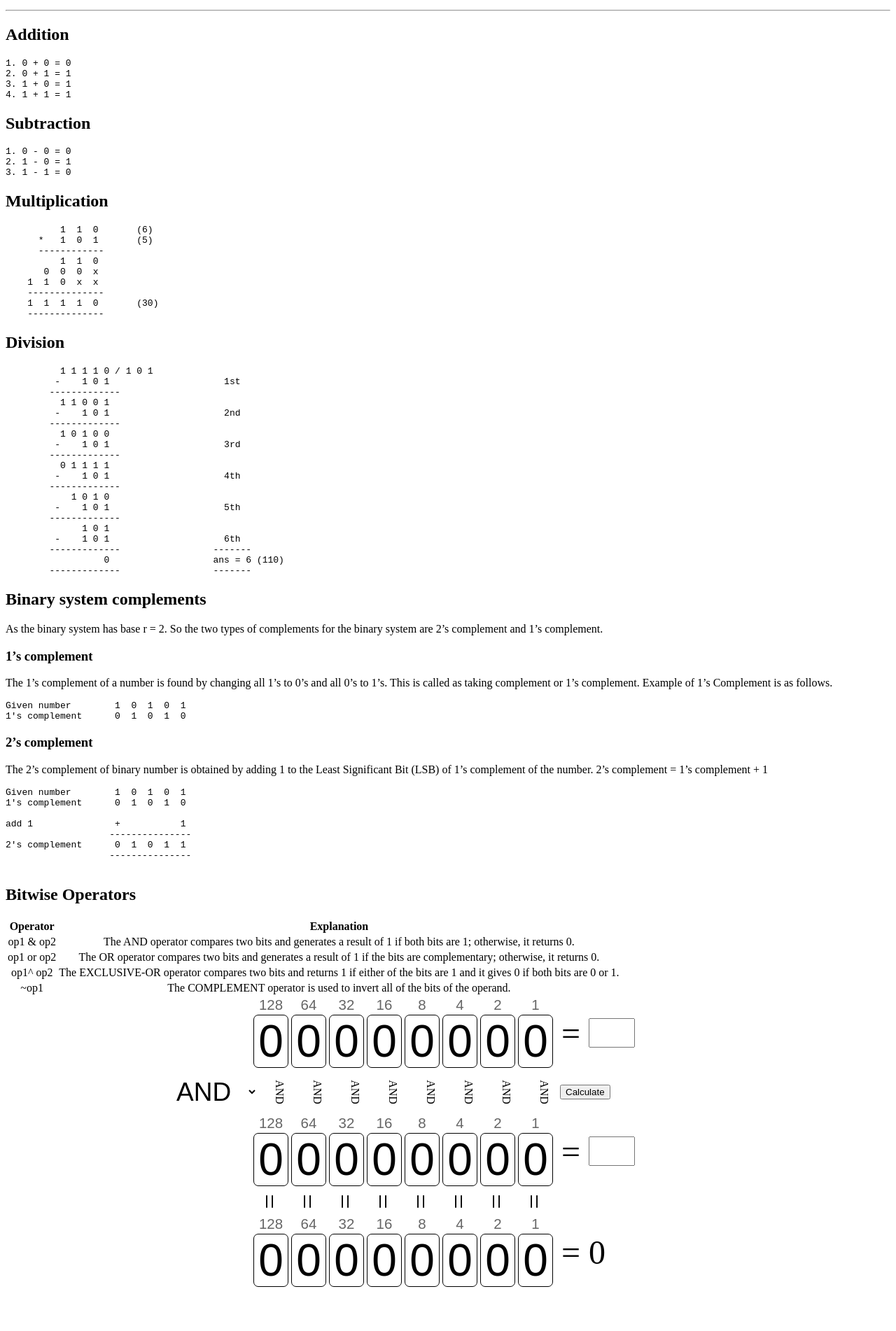
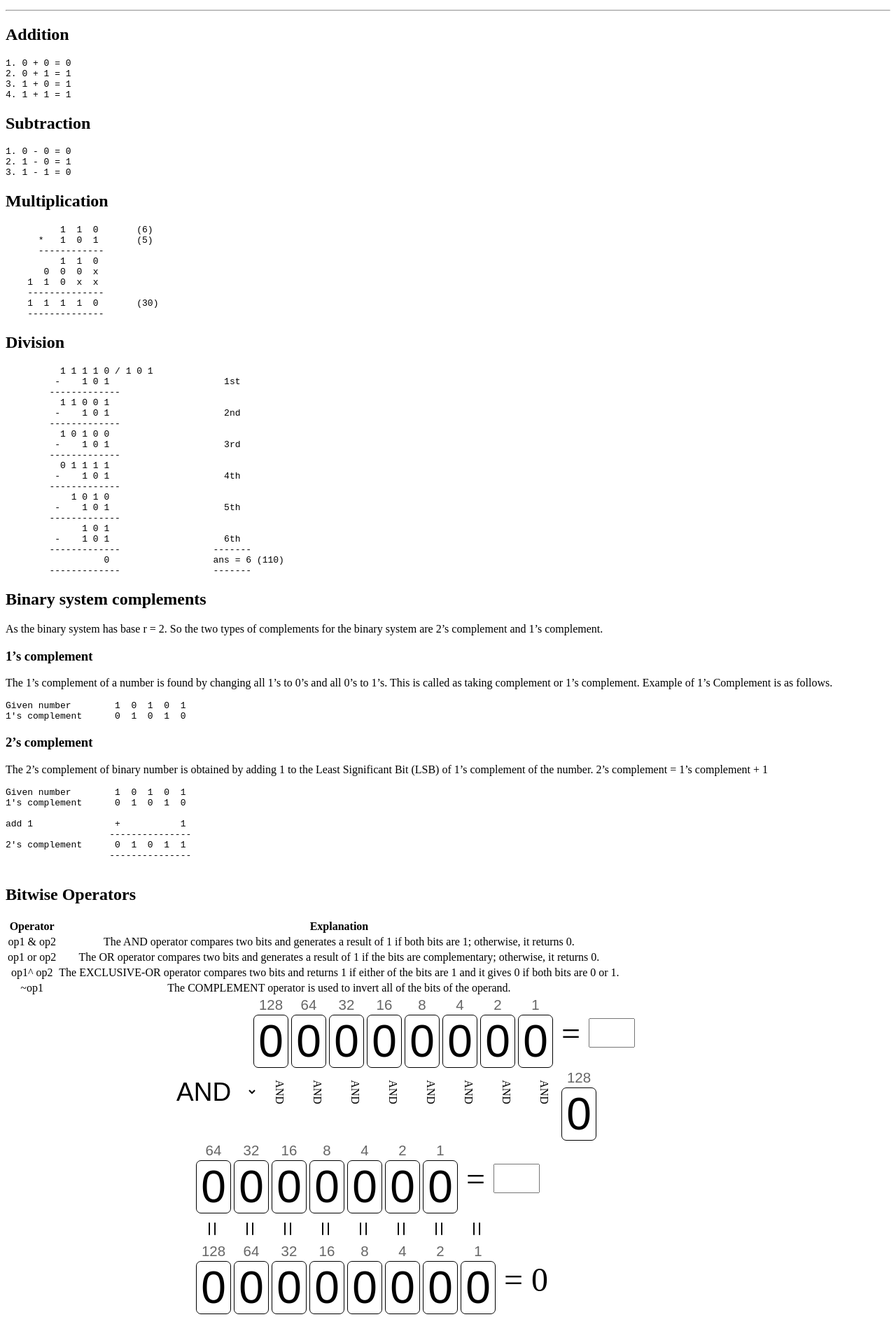
Before and after one commit to CircuitVerse/Interactive-Book, a Jekyll site: the page built from docs/binary2.md, in a window 1280 px wide. Shown: the part 1695-3597 px from the top of the page at 70% size. Built offline with Jekyll 4.4.1, drawn with Linux system fonts in a browser that asks for light colours; comment, search, counter and statistics services are not loaded; before the commit the page ends 3558 px from its top, so only the background shows below that.

Commit message:
Removed unnecessary calculate button

```diff
--- a/_includes/binary2.html
+++ b/_includes/binary2.html
@@ -23,7 +23,7 @@
         <div class="opcol">AND</div>
         <div class="opcol">AND</div>
         <div class="opcol">AND</div>
-    </div><input type="button" value="Calculate" onClick="set_bits();" class="ok" style="margin-top: 22px"><br style="clear: left">
+
     <div class="binary">
         <div class="column"><div class="column_heading">128</div><div id="15" class="bit" onClick="toggle_bit(15);">0</div></div>
         <div class="column"><div class="column_heading">64</div><div id="14" class="bit" onClick="toggle_bit(14);">0</div></div>
```
